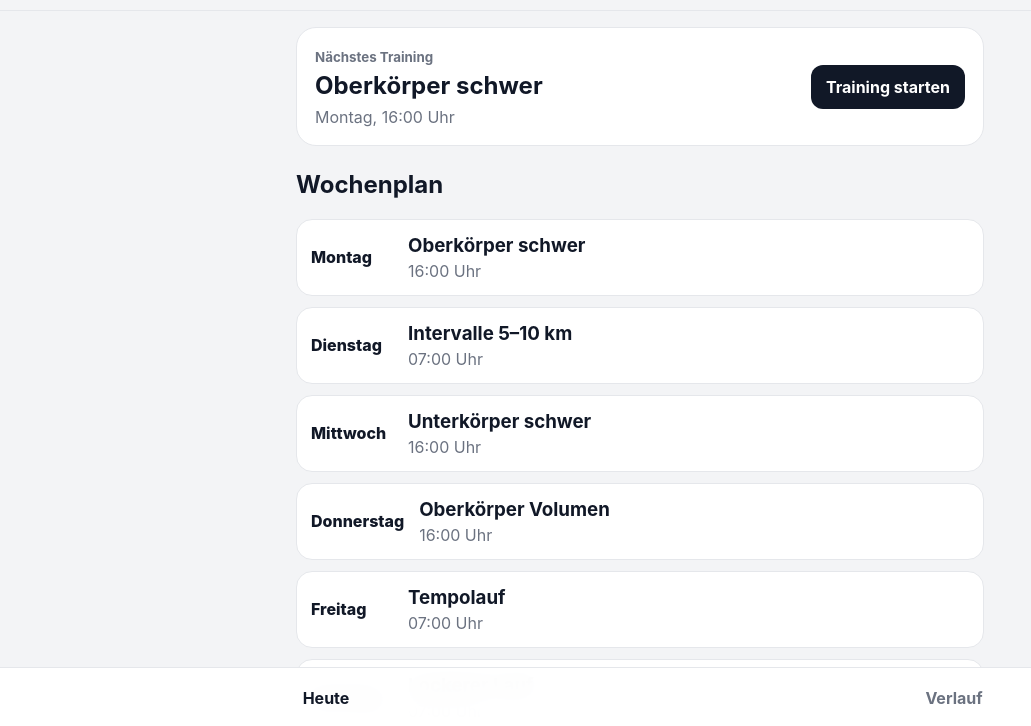
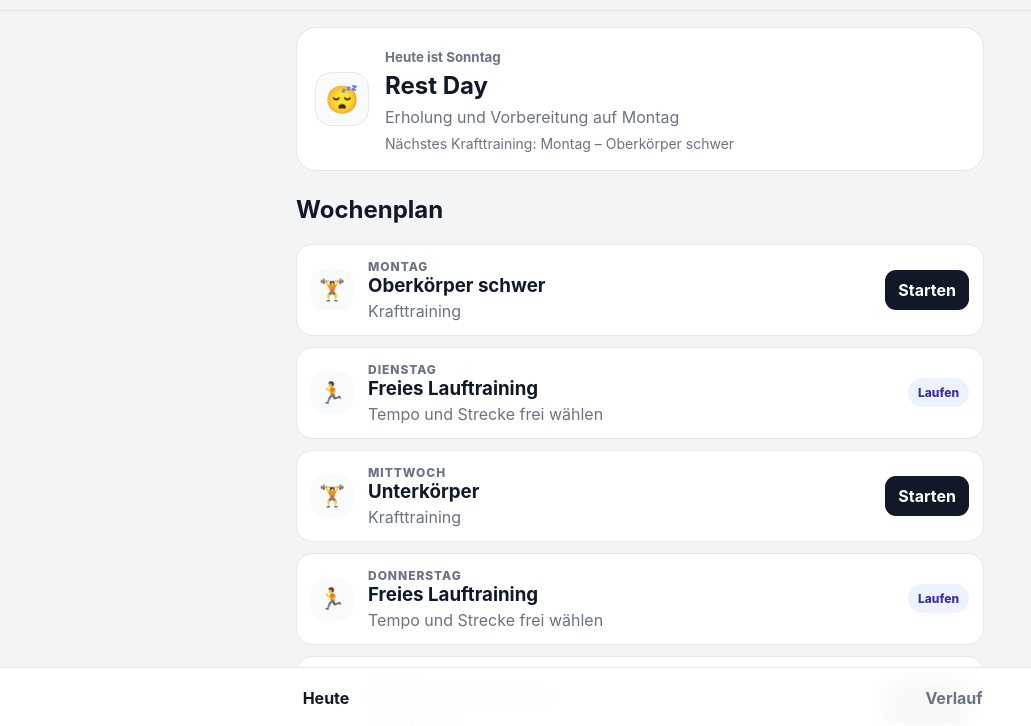
Before and after one commit to basti92bot/Trainingsapp-, a plain HTML site: page index.html in a window 1280 px wide. Shown: the part 72-798 px from the top of the page, without its empty margins (0-1031 px from the left). Drawn offline with Linux system fonts and the light colour scheme.

Commit message:
Add files via upload

```diff
--- a/app.js
+++ b/app.js
@@ -1,29 +1,33 @@
 const WORKOUTS = [
-  {id:"upper-heavy",day:1,dayName:"Montag",time:"16:00",title:"Oberkörper schwer",exercises:[
+  {id:"upper-heavy",day:1,dayName:"Montag",time:"16:00",title:"Oberkörper schwer",type:"strength",exercises:[
     ["Schrägbankdrücken",4,"10",60],["Brustpresse",3,"10",50],["Brustgestütztes Rudern",4,"10",50],
     ["Latzug neutral",3,"10",55],["Schulterpresse",3,"10",35],["Seitheben Kabel",3,"10",7.5],
     ["Face Pulls",3,"10",20],["Shrugs",3,"10",60],["Trizepsdrücken Seil",3,"10",25],
     ["Kabelcurls",3,"10",20],["Hanging Leg Raises",3,"10",0]
   ]},
-  {id:"lower-heavy",day:3,dayName:"Mittwoch",time:"16:00",title:"Unterkörper schwer",exercises:[
+  {id:"lower-heavy",day:3,dayName:"Mittwoch",time:"16:00",title:"Unterkörper",type:"strength",exercises:[
     ["Beinpresse",4,"10",120],["Rumänisches Kreuzheben",4,"10",60],["Beinstrecker",3,"10",40],
     ["Wadenheben",4,"10",60],["Adduktoren",2,"10",40],["Abduktoren",2,"10",40],
     ["Crunch-Maschine",3,"10",30]
   ]},
-  {id:"upper-volume",day:4,dayName:"Donnerstag",time:"16:00",title:"Oberkörper Volumen",exercises:[
+  {id:"upper-volume",day:5,dayName:"Freitag",time:"16:00",title:"Oberkörper Volumen",type:"strength",exercises:[
     ["Flachbankdrücken",3,"10",50],["Butterfly oder Kabel-Flys",3,"10",35],["Latzug breit",3,"10",50],
     ["Kabelrudern",3,"10",45],["Reverse Butterfly",3,"10",25],["Seitheben",3,"10",8],
     ["Overhead Trizeps Kabel",3,"10",20],["Hammercurls",3,"10",12]
   ]}
 ];
 
-const RUNS = [
-  {day:2,dayName:"Dienstag",time:"07:00",title:"Intervalle 5–10 km"},
-  {day:5,dayName:"Freitag",time:"07:00",title:"Tempolauf"},
-  {day:6,dayName:"Samstag",time:"07:00",title:"Lockerer Lauf"}
+const WEEK = [
+  {day:1,dayName:"Montag",title:"Oberkörper schwer",type:"strength",workoutId:"upper-heavy",meta:"Krafttraining"},
+  {day:2,dayName:"Dienstag",title:"Freies Lauftraining",type:"run",meta:"Tempo und Strecke frei wählen"},
+  {day:3,dayName:"Mittwoch",title:"Unterkörper",type:"strength",workoutId:"lower-heavy",meta:"Krafttraining"},
+  {day:4,dayName:"Donnerstag",title:"Freies Lauftraining",type:"run",meta:"Tempo und Strecke frei wählen"},
+  {day:5,dayName:"Freitag",title:"Oberkörper Volumen",type:"strength",workoutId:"upper-volume",meta:"Krafttraining"},
+  {day:6,dayName:"Samstag",title:"Rest Day",type:"rest",meta:"Erholung, Spaziergang oder Mobility"},
+  {day:0,dayName:"Sonntag",title:"Rest Day",type:"rest",meta:"Erholung und Vorbereitung auf Montag"}
 ];
 
-const historyKey = "reppilot-history-v4"; // Bestehenden Verlauf weiterverwenden
+const historyKey = "reppilot-history-v4";
 const FIXED_REPS = 10;
 let active = null;
 let exerciseIndex = 0;
@@ -42,9 +46,13 @@ function toNumber(value){
 function formatKg(value){
   return new Intl.NumberFormat("de-DE",{maximumFractionDigits:1}).format(value);
 }
-function nextWorkout(){
+function todayPlan(){
+  const day = new Date().getDay();
+  return WEEK.find(item=>item.day===day) || WEEK[0];
+}
+function nextStrengthDay(){
   const today = new Date().getDay();
-  return WORKOUTS.map(w=>({...w,delta:(w.day-today+7)%7})).sort((a,b)=>a.delta-b.delta)[0];
+  return WORKOUTS.map(w=>({...w,delta:(w.day-today+7)%7 || 7})).sort((a,b)=>a.delta-b.delta)[0];
 }
 function lastExercise(name){
   const items = history();
@@ -69,19 +77,52 @@ function exerciseVolume(exercise){
     return sum + toNumber(set.weight) * reps;
   },0);
 }
+function iconFor(type){
+  if(type==="run")return "🏃";
+  if(type==="rest")return "😴";
+  return "🏋️";
+}
 function renderHome(){
-  const next = nextWorkout();
-  $("nextTitle").textContent = next.title;
-  $("nextMeta").textContent = `${next.dayName}, ${next.time} Uhr`;
-  $("startBtn").onclick = ()=>start(next.id);
-  $("plan").innerHTML = [...WORKOUTS,...RUNS].sort((a,b)=>a.day-b.day).map(item=>`
-    <article class="plan-item">
-      <div class="plan-day">${item.dayName}</div>
-      <div><h3>${item.title}</h3><p>${item.time} Uhr</p></div>
-    </article>`).join("");
+  const today = todayPlan();
+  $("todayIcon").textContent = iconFor(today.type);
+  $("todayLabel").textContent = `Heute ist ${today.dayName}`;
+  $("nextTitle").textContent = today.title;
+  $("nextMeta").textContent = today.meta;
+
+  const startBtn = $("startBtn");
+  const todayHint = $("todayHint");
+  if(today.type === "strength"){
+    startBtn.hidden = false;
+    startBtn.textContent = "Training starten";
+    startBtn.onclick = ()=>start(today.workoutId);
+    todayHint.textContent = "";
+  }else if(today.type === "run"){
+    startBtn.hidden = true;
+    todayHint.textContent = "Heute kannst du frei laufen – ohne festen Trainingsablauf.";
+  }else{
+    startBtn.hidden = true;
+    const next = nextStrengthDay();
+    todayHint.textContent = `Nächstes Krafttraining: ${next.dayName} – ${next.title}`;
+  }
+
+  $("plan").innerHTML = WEEK.slice().sort((a,b)=>((a.day+6)%7)-((b.day+6)%7)).map(item=>{
+    const action = item.type === "strength"
+      ? `<button class="plan-start" data-workout="${item.workoutId}">Starten</button>`
+      : `<span class="plan-badge ${item.type}">${item.type === "run" ? "Laufen" : "Erholung"}</span>`;
+    return `<article class="plan-item ${item.day===new Date().getDay()?"today":""}">
+      <div class="plan-icon">${iconFor(item.type)}</div>
+      <div class="plan-copy"><div class="plan-day">${item.dayName}</div><h3>${item.title}</h3><p>${item.meta}</p></div>
+      ${action}
+    </article>`;
+  }).join("");
+
+  document.querySelectorAll(".plan-start").forEach(button=>{
+    button.onclick = ()=>start(button.dataset.workout);
+  });
 }
 function start(id){
   const workout = WORKOUTS.find(x=>x.id===id);
+  if(!workout)return;
   active = {
     id:workout.id,
     title:workout.title,
@@ -161,7 +202,6 @@ function renderComplete(){
     const next = active.exercises[exerciseIndex+1];
     $("nextExerciseName").textContent = next.name;
     $("nextExerciseMeta").textContent = `${next.sets.length} Sätze · jeweils ${FIXED_REPS} Wiederholungen`;
-    $("startNextBtn").textContent = "Nächste Übung starten";
     const canSkip = exerciseIndex+2 < active.exercises.length;
     $("skipNextBtn").disabled = !canSkip;
     $("skipNextBtn").textContent = canSkip ? "Gerät besetzt – überspringen" : "Keine weitere Übung zum Tauschen";
@@ -191,6 +231,7 @@ function finish(){
   save(items);
   active = null;
   renderHistory();
+  renderHome();
   show("history");
 }
 function renderHistory(){
@@ -235,6 +276,7 @@ document.querySelectorAll("nav button").forEach(button=>button.onclick=()=>{
     if(!confirm("Das laufende Training wird abgebrochen. Fortfahren?"))return;
     active = null;
   }
+  if(button.dataset.view==="home")renderHome();
   show(button.dataset.view);
 });
 
--- a/index.html
+++ b/index.html
@@ -20,11 +20,13 @@
 
   <main>
     <section id="home" class="view active">
-      <article class="card hero">
-        <div>
-          <small>Nächstes Training</small>
+      <article class="card hero today-card">
+        <div class="today-icon" id="todayIcon">🏋️</div>
+        <div class="today-copy">
+          <small id="todayLabel">Heute</small>
           <h2 id="nextTitle"></h2>
           <p id="nextMeta"></p>
+          <p id="todayHint" class="today-hint"></p>
         </div>
         <button id="startBtn">Training starten</button>
       </article>
--- a/styles.css
+++ b/styles.css
@@ -59,3 +59,17 @@ nav button{background:transparent;color:var(--muted)}nav button.active{color:#11
   .hero{flex-direction:column;align-items:stretch}.hero button{width:100%}
   .history-item summary{align-items:flex-start}.volume small{max-width:80px}
 }
+.today-card{align-items:center}
+.today-icon{display:grid;place-items:center;flex:0 0 54px;width:54px;height:54px;border-radius:16px;background:#f9fafb;border:1px solid var(--line);font-size:27px}
+.today-copy{flex:1}.today-hint{margin-top:8px!important;font-size:14px}
+.plan-item.today{border:2px solid #111827}
+.plan-icon{display:grid;place-items:center;flex:0 0 42px;width:42px;height:42px;border-radius:13px;background:#f9fafb;font-size:21px}
+.plan-copy{flex:1;min-width:0}.plan-copy .plan-day{min-width:0;color:var(--muted);font-size:12px;text-transform:uppercase;letter-spacing:.08em}
+.plan-start{padding:10px 13px;border-radius:11px}
+.plan-badge{padding:7px 10px;border-radius:999px;font-size:12px;font-weight:800;background:#eef2ff;color:#3730a3}
+.plan-badge.rest{background:#f3f4f6;color:#6b7280}
+@media(max-width:560px){
+  .today-card{display:grid;grid-template-columns:auto 1fr;align-items:start}
+  .today-card>button{grid-column:1/-1}
+  .plan-item{align-items:center}.plan-start{padding:9px 11px}
+}
```
Also changed, not shown: sw.js (+7 -5 lines), README.txt.
